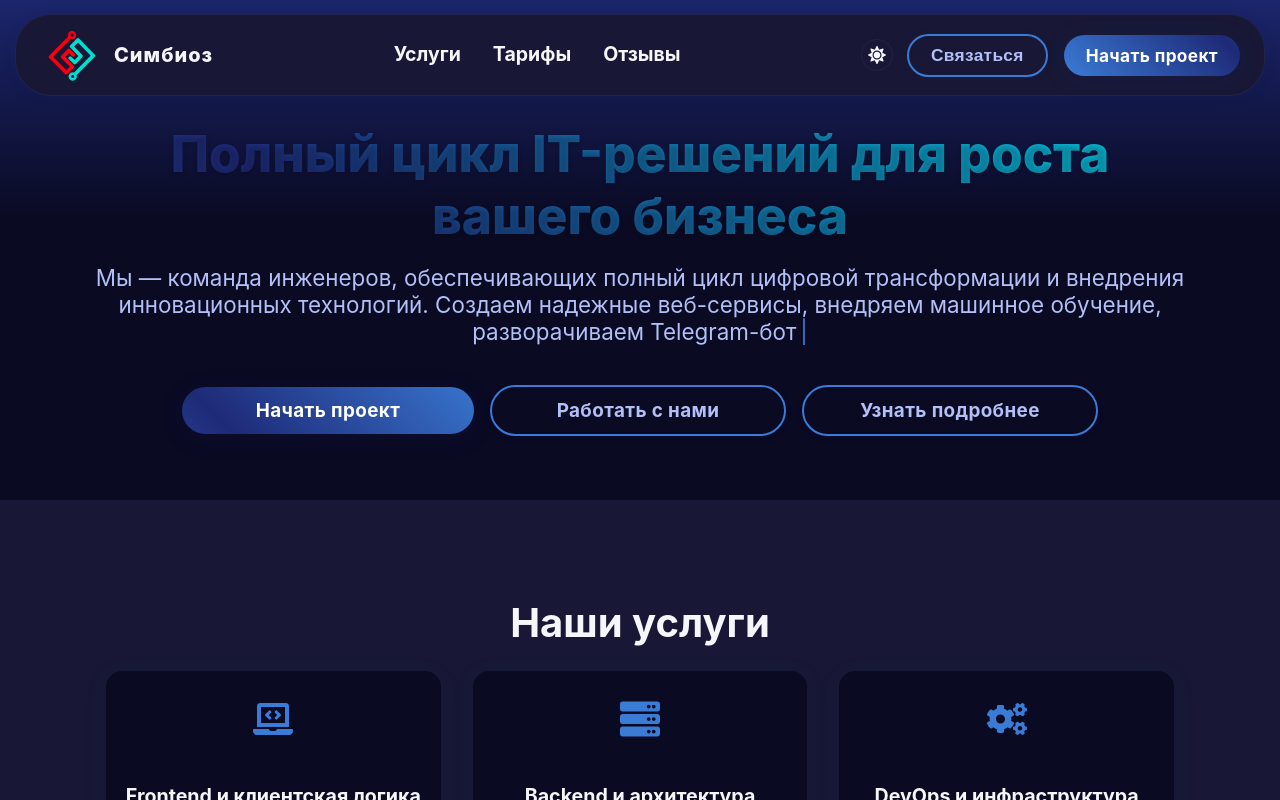
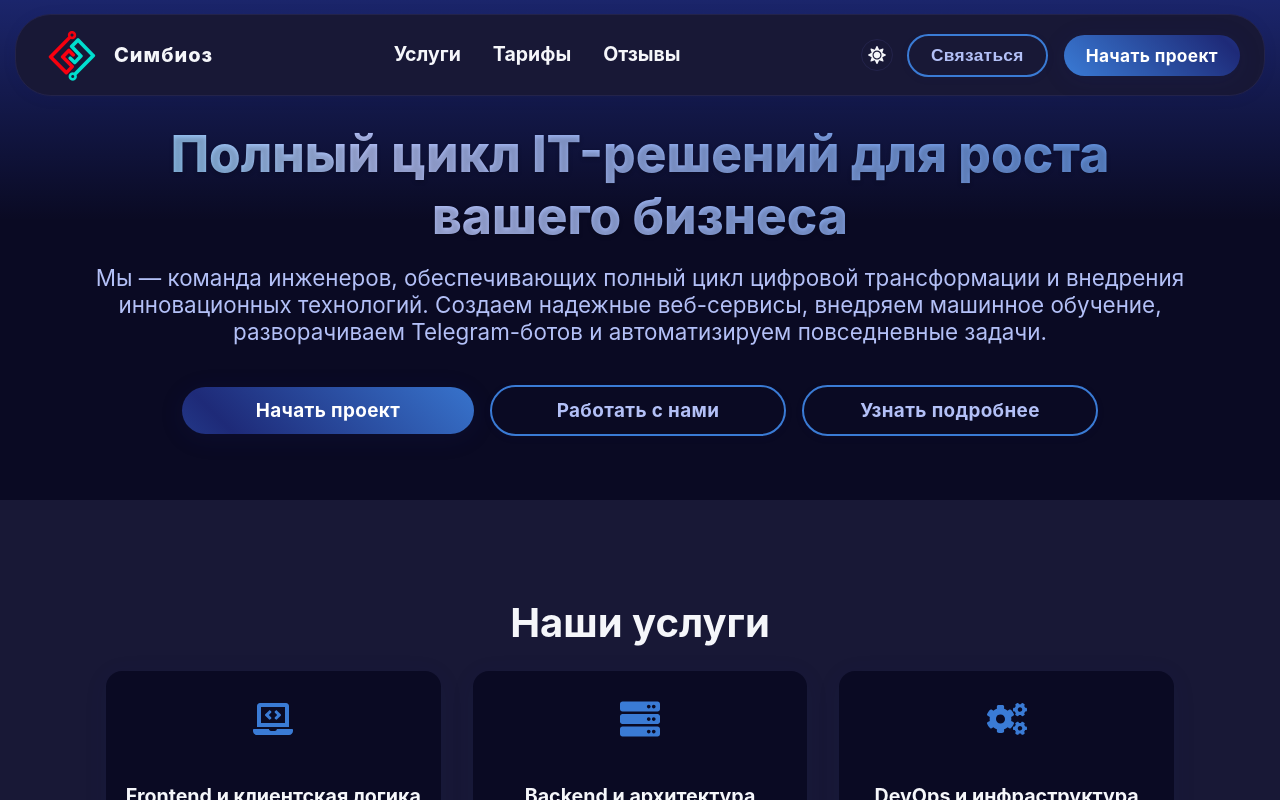
Before and after one commit to simbioz-tech/simbioz-site, a React (Vite) app in the folder simbioz-landing/: page / in a window 1280 px wide. Shown: the top 800 px of the page. Built offline with nearby package versions, Linux system fonts and the light colour scheme; the HTML template or start-up script is replaced by a standard one.

Commit message:
fix: main title animation and text speed appearance

```diff
--- a/simbioz-landing/src/components/Hero.jsx
+++ b/simbioz-landing/src/components/Hero.jsx
@@ -53,7 +53,7 @@ const Container = styled.div`
   }
 `;
 
-const Title = styled(motion.h1)`
+const Title = styled.h1`
   font-size: 3.2rem;
   font-weight: 800;
   margin-bottom: 18px;
@@ -284,7 +284,7 @@ const Hero = () => {
       'Мы — команда инженеров, обеспечивающих полный цикл цифровой трансформации и внедрения\nинновационных технологий. Создаем надежные веб-сервисы, внедряем машинное обучение,\nразворачиваем Telegram-ботов и автоматизируем повседневные задачи.';
     const mobileText =
       'Мы — команда инженеров,\nобеспечивающих полный цикл цифровой трансформации и внедрения инновационных технологий.\nСоздаем надежные веб-сервисы, внедряем машинное обучение,\nразворачиваем Telegram-ботов и автоматизируем повседневные задачи.';
-    const typingSpeed = 18; // ms per char
+    const typingSpeed = 5; // ms per char
     const cursorDelay = 800; // ms after typing before cursor stops blinking
     const typingTimeout = useRef();
     const cursorTimeout = useRef();
@@ -321,17 +321,6 @@ const Hero = () => {
         >
             <Container>
                 <Title
-                    initial={{ opacity: 0, y: 20, scale: 0.85 }}
-                    animate={{ opacity: 1, y: 0, scale: [1, 1.07, 1] }}
-                    transition={{ duration: 1.1, ease: 'easeInOut', times: [0, 0.5, 1] }}
-                    style={{
-                      background: 'linear-gradient(45deg, #3a7bd5, #1e2a78, #00ddeb, #b3c0f7, #3a7bd5)',
-                      backgroundSize: '400% 100%',
-                      animation: 'gradientShift 8s ease-in-out infinite',
-                      WebkitBackgroundClip: 'text',
-                      backgroundClip: 'text',
-                      WebkitTextFillColor: 'transparent',
-                    }}
                 >
                     {titleText}
                 </Title>
```
